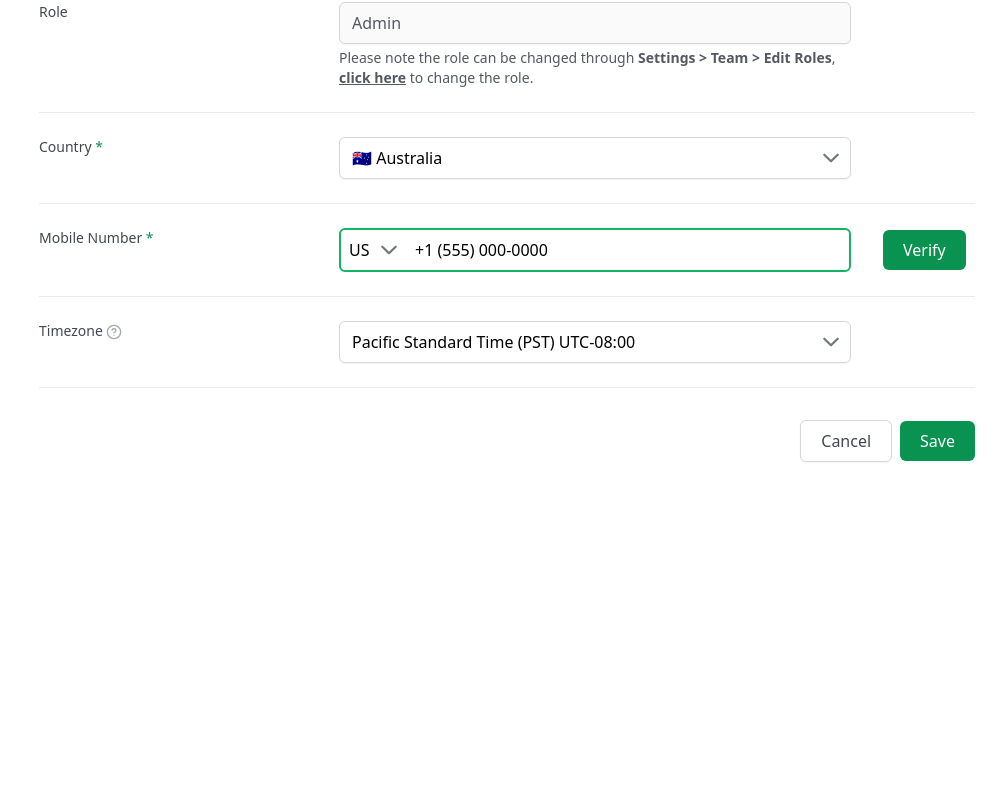
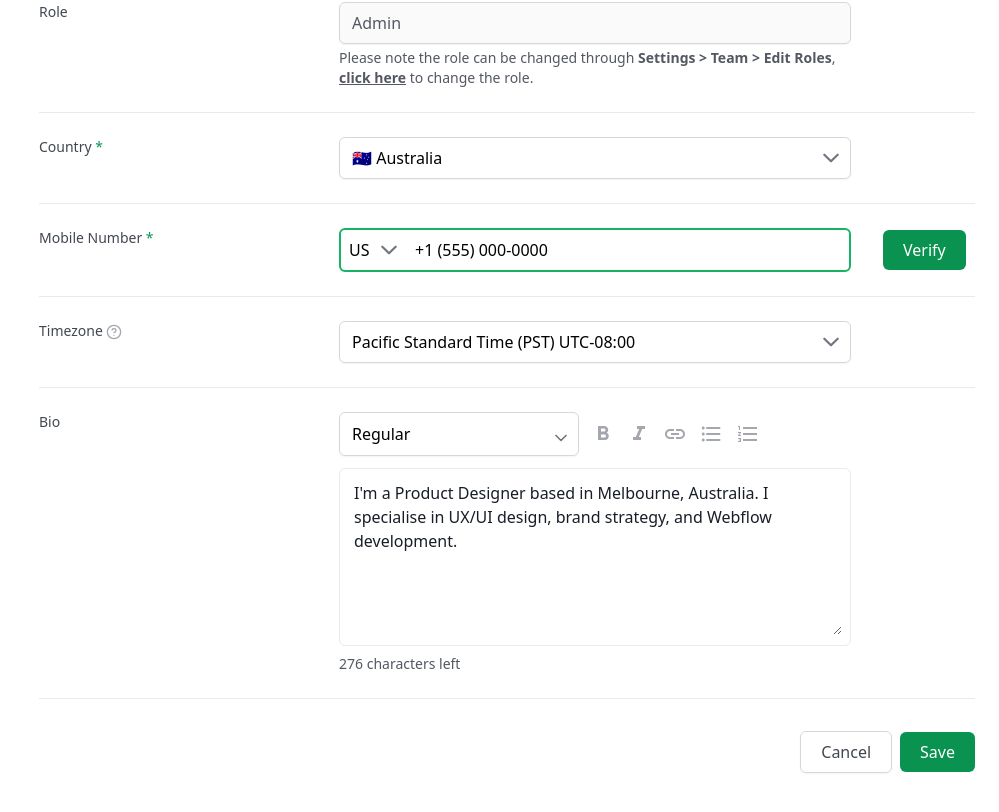
Before and after one commit to ashukumarverma/ui-replication-task, a React (Vite) app: page / in a window 1280 px wide. Shown: the part 956-1768 px from the top of the page, without its empty margins (281-1280 px from the left). Before the commit the page ends 1434 px from the top, so only its background shows below. Built offline with nearby package versions, Linux system fonts and the light colour scheme.

Commit message:
bio section

```diff
--- a/src/components/PersonalInfoForm.jsx
+++ b/src/components/PersonalInfoForm.jsx
@@ -436,6 +436,82 @@ const PersonalInfoForm = () => {
           />
         </div>
       </div>
+
+      {/* Bio Section */}
+      <div
+        className={`flex flex-col xl:flex-row mb-4 xl:mb-6 border-b border-[#E9EAEB] pb-4 xl:pb-6`}
+      >
+        <label className={`xl:min-w-[300px] text-sm text-secondary-700`}>
+          Bio
+        </label>
+        <div className={`xl:w-[512px] w-full pt-1 xl:pt-0`}>
+          <div className={`flex flex-col gap-1`}>
+            <div className={`flex flex-row mb-2 items-center`}>
+              <div className={`xl:w-[240px] max-xl:flex-1 relative`}>
+                <select
+                  className={` h-[44px] w-full px-3 border-primary rounded-md focus:outline-none focus:ring-1 appearance-none`}
+                >
+                  <option>Regular</option>
+                  <option>Bold</option>
+                  <option>Italic</option>
+                </select>
+                <img
+                  src="/assets/down.svg"
+                  alt="dropdown arrow"
+                  className="absolute right-3 pointer-events-none top-1/2"
+                />
+              </div>
+
+              <div className={`flex items-center gap-1 ml-2`}>
+                <button
+                  type="button"
+                  className={`text-tertiary-600 hover:text-secondary-700`}
+                >
+                  <img src="/assets/Bold.svg" alt="Bold" />
+                </button>
+                <button
+                  type="button"
+                  className={`text-tertiary-600 hover:text-secondary-700`}
+                >
+                  <img src="/assets/italic.svg" alt="Italic" />
+                </button>
+                <button
+                  type="button"
+                  className={`text-tertiary-600 hover:text-secondary-700`}
+                >
+                  <img src="/assets/link.svg" alt="Link" />
+                </button>
+                <button
+                  type="button"
+                  className={`text-tertiary-600 hover:text-secondary-700`}
+                >
+                  <img src="/assets/ul.svg" alt="Bullet List" />
+                </button>
+                <button
+                  type="button"
+                  className={`text-tertiary-600 hover:text-secondary-700`}
+                >
+                  <img src="/assets/ol.svg" alt="Numbered List" />
+                </button>
+              </div>
+            </div>
+            <div
+              className={`pr-2 pb-1 pt-3 border border-[#E9EAEB] rounded-md `}
+            >
+              <textarea
+                className={`w-full pl-[14px] pr-6 h-[154px] border-none focus:outline-0 text-[#181D27]`}
+                rows={3}
+                maxLength={400}
+                value={bio}
+                onChange={(e) => setBio(e.target.value)}
+              />
+            </div>
+          </div>
+          <div className={`text-sm text-tertiary-600 pt-2`}>
+            {400 - bio.length} characters left
+          </div>
+        </div>
+      </div>
     </form>
   );
 };
--- a/src/components/SettingsPage.jsx
+++ b/src/components/SettingsPage.jsx
@@ -6,7 +6,7 @@ const SettingsPage = () => {
   const [activeTab, setActiveTab] = useState(0);
 
   return (
-    <main className={`flex-1 bg-primary p-4 xl:px-6`}>
+    <main className={`flex-1 bg-primary p-4 pb-12 xl:px-6`}>
       <div className={`flex flex-col md:flex-row md:justify-between gap-2`}>
         <h1 className={`py-4 text-3xl text-primary-900`}>Settings</h1>
         <div className={`px-4 relative flex items-center`}>
```
